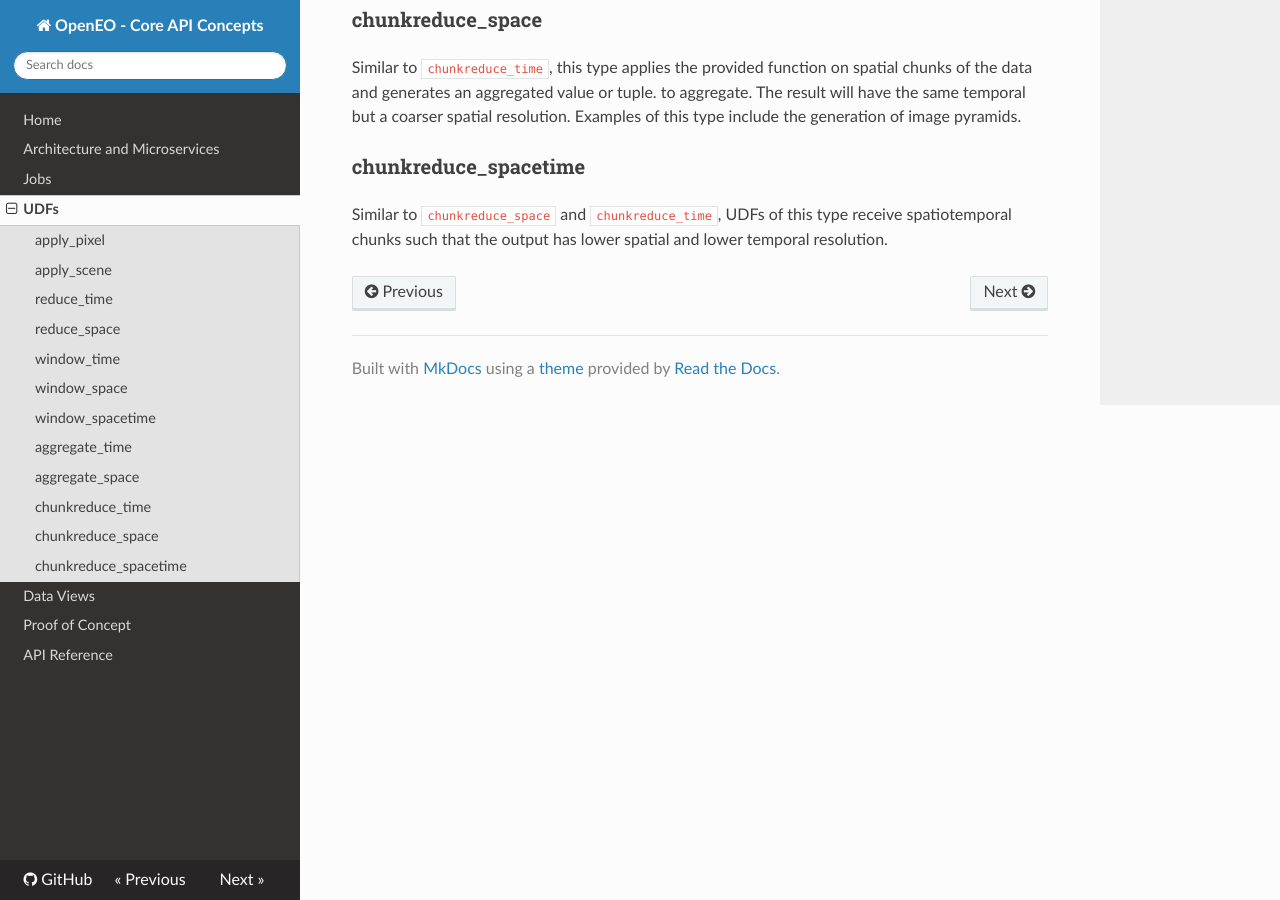
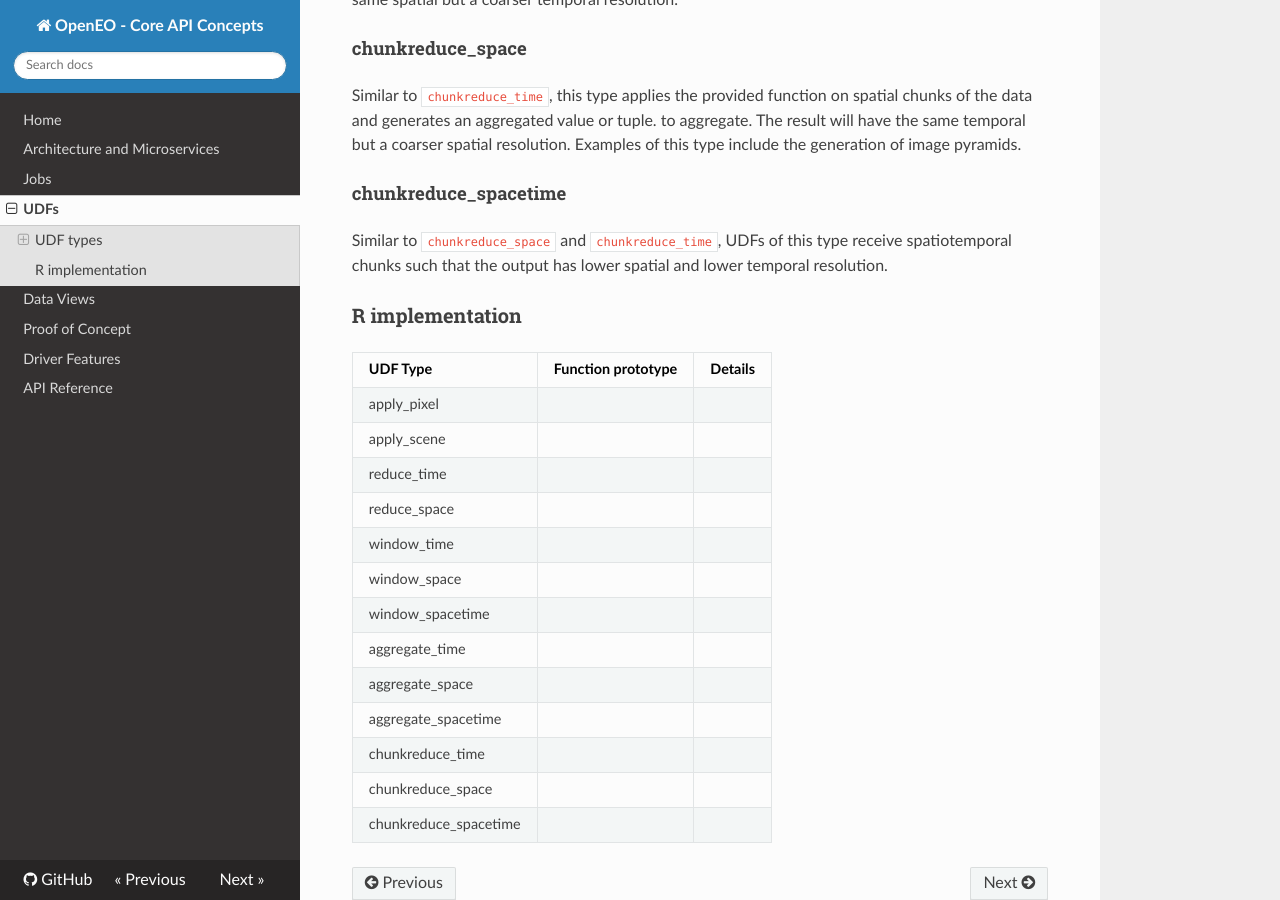
Before and after one commit to Open-EO/openeo-api, an MkDocs documentation site: the page built from docs/docs/udfs.md, in a window 1280 px wide and 900 px high, scrolled down 2436 px. Built offline with MkDocs 1.6.1, drawn with Linux system fonts in a browser that asks for light colours; nearby versions of some CDN libraries; old or Windows-style settings are respelled for this version of MkDocs.

Commit message:
update documentation

```diff
--- a/docs/docs/udfs.md
+++ b/docs/docs/udfs.md
@@ -21,39 +21,62 @@ data are passed to the function, how the function execution is parallelized, and
 This document describes some details of the abovementioned UDF types. Back-ends allowing the execution of UDF's will report, which types they support. For example applying UDFs on individual scenes is not possible on higher level data cube back-ends. In the descriptions below, the question in which format data is streamed to and from the functions is not yet covered. Furthermore, the described categories only include unary operations that take one image (collection) as input.
 
 
-### apply_pixel
+### UDF types
+
+#### apply_pixel
 This type applies a simple function to one pixel of the input image or image collection. The function gets the value of one pixel (including all bands) as input and produces a single scalar or tuple output. The result has the same schema as the input image (collection) but different bands. Examples include the computation of vegetation indexes or filtering cloudy pixels.
 
-### apply_scene
+#### apply_scene
 This low-level UDF type applies a function on individual scenes.  The function gets a single scene as input and produces a modified "scene" with the same spatial footprint. This UDF type will only be supported by OpenEO back-ends with a file-based data organization. Higher level data-cube oriented back-offices in general do not keep track of the scenes and hence will not be able to parallelize operations on scene level. The type is mostly useful for working with lower-level data products, e.g., to perform atmospheric correction or any other operation that needs scene metadata.
 
-### reduce_time
+#### reduce_time
 This type applies a function to a single time series and produces a zero-dimensional output (scalar or tuple). Notice that the `view` parameter for OpenEO processes affects the resolution and window of the time series provided as input to UDFs of this type.
 
-### reduce_space
+#### reduce_space
 This type applies a function to a temporal snapshot of the data and produces a single value or multiband tuple per snapshot. The result is a time series.
 
-### window_time
+#### window_time
 The provided UDF is called for each pixel and will receive values from pixels within a temporal neighborhood of specified size around that pixel. Neighboring values can be used to derive a new value of the center pixel, which can be a single scalar value or a (multiband) tuple. Windows at boundary regions should be filled with NA values.
 
-### window_space
+#### window_space
 The provided UDF is called for each pixel and will receive values from pixels within a spatial neighborhood of specified size around that pixel. Neighboring values can be used to derive a new value of the center pixel, which can be a single scalar value or a (multiband) tuple. Windows at boundary regions should be filled with NA values.
 
-### window_spacetime
+#### window_spacetime
 Similar to `window_time` and `window_space`, this type derives a new value for the central pixel of a spatiotemporal window of specified size. The provided function receives a (multispectral) spacetime array as input and produces a single value (either scalar or multispectral) as output. The result has the same number of pixels as the input dataset. Windows at boundary regions should be filled with NA values.
 
-### aggregate_time
+#### aggregate_time
 Similar to `reduce_time` this type applies the given UDF independently on pixel time series of the input data but produces a new time series with different temporal resolution. `reduce_time` can be seen as a special case of `aggregate_time` where the temporal dimension is dropped.
 Examples of this UDF type include the generation of monthly aggregates from 16 day data.  The result has the same spatial resolution.
 
-### aggregate_space
+#### aggregate_space
 Similar to `aggregate_time`, this type applies the provided function on temporal snapshots of the data and generates an image with different spatial resolution. The result will have the same temporal resolution.
 
-### chunkreduce_time
+#### chunkreduce_time
 Partitions the input data into equally sized temporal chunks and aggregates them to a single value or tuple. The function must return a single scalar or tuple (multiband) output. The result has the same spatial but a coarser temporal resolution.
 
-### chunkreduce_space
+#### chunkreduce_space
 Similar to `chunkreduce_time`, this type applies the provided function on spatial chunks of the data and generates an aggregated value or tuple. to aggregate. The result will have the same temporal but a coarser spatial resolution. Examples of this type include the generation of image pyramids.
 
-### chunkreduce_spacetime
+#### chunkreduce_spacetime
 Similar to `chunkreduce_space` and `chunkreduce_time`, UDFs of this type receive spatiotemporal chunks such that the output has lower spatial and lower temporal resolution.
+
+
+
+
+### R implementation
+
+| **UDF Type**   |  **Function prototype**  | **Details** |
+|---|---|---|
+| apply_pixel   |   |  |
+| apply_scene  |   |   |
+| reduce_time  |   |   |
+| reduce_space  |   |   |
+| window_time  |   |   |
+| window_space  |   |   |
+| window_spacetime  |   |   |
+| aggregate_time  |   |   |
+| aggregate_space  |   |   |
+| aggregate_spacetime  |   |   |
+| chunkreduce_time  |   |   |
+| chunkreduce_space  |   |   |
+| chunkreduce_spacetime  |   |   |
--- a/docs/mkdocs.yml
+++ b/docs/mkdocs.yml
@@ -6,6 +6,7 @@ pages:
   - UDFs: udfs.md
   - Data Views: views.md
   - Proof of Concept: poc.md
+  - Driver Features: drivers.md
   - API Reference: apireference.md
 theme: readthedocs
 repo_url: https://github.com/Open-EO/openeo-api-poc
```
Also changed, not shown: docs/docs/drivers.md (added).
